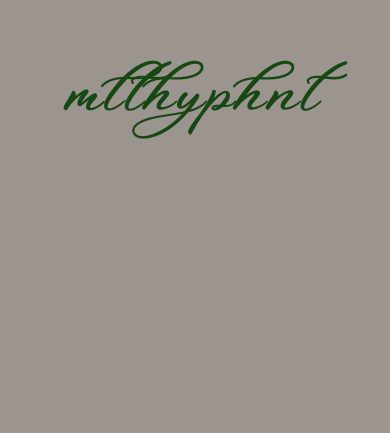
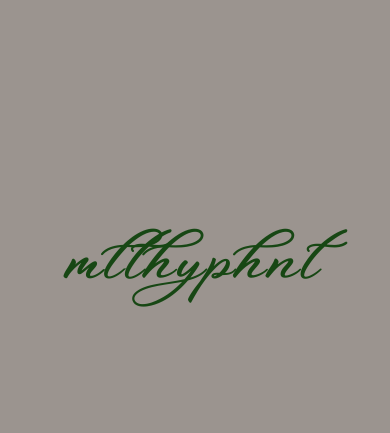
Before and after one commit to SendN00ts/mlthyphnt, a Next.js app: page / in a window 390 px wide. Shown: the part 200-633 px from the top of the page. Built offline with nearby package versions, Linux system fonts and the light colour scheme.

Commit message:
Update page.tsx

```diff
--- a/src/app/page.tsx
+++ b/src/app/page.tsx
@@ -32,13 +32,17 @@ export default function Home() {
       <main className="relative h-auto bg-[#9b948f] text-[#174714]">
         {/* Hero Section - Reduced height */}
         <section className="flex flex-col items-center justify-center h-[85vh] px-6 text-center">
-          <div className="Header mt-50">
-            <h1 className="mt-[-1rem] text-4xl font-bold tracking-widest sm:text-5xl md:text-6xl lg:text-7xl">
-              mlthyphnt
-            </h1>
-          </div>
-          <div className="flex flex-col md:flex-row items-center px-4">
-            <div className="md:-ml-16 lg:-ml-32 xl:-ml-170">
+          {/* Flex container with order control for responsive layout */}
+          <div className="flex flex-col items-center w-full">
+            {/* Header - Order 2 on mobile (below), Order 1 on sm+ screens (above) */}
+            <div className="Header md:-mt-[-10rem] lg:-mt-[-10rem] order-2 sm:order-1 mb-8 sm:mb-0">
+              <h1 className="mt-[-1rem] text-4xl font-bold tracking-widest sm:text-5xl md:text-6xl lg:text-7xl">
+                mlthyphnt
+              </h1>
+            </div>
+
+            {/* GIF - Order 1 on mobile (above), Order 2 on sm+ screens (below) */}
+            <div className="sm:-ml-20 md:-ml-50 lg:-ml-100 xl:-ml-170 order-1 sm:order-2 mb-4 sm:mb-0">
               <Image
                 src="/images/pumpcember.gif"
                 alt="Decorative"
@@ -50,6 +54,7 @@ export default function Home() {
               />
             </div>
           </div>
+
           <div className="flex justify-center mt-10 md:mt-25 md:mr-26 lg:mr-35 xl:ml-110">
           </div>
         </section>
```
